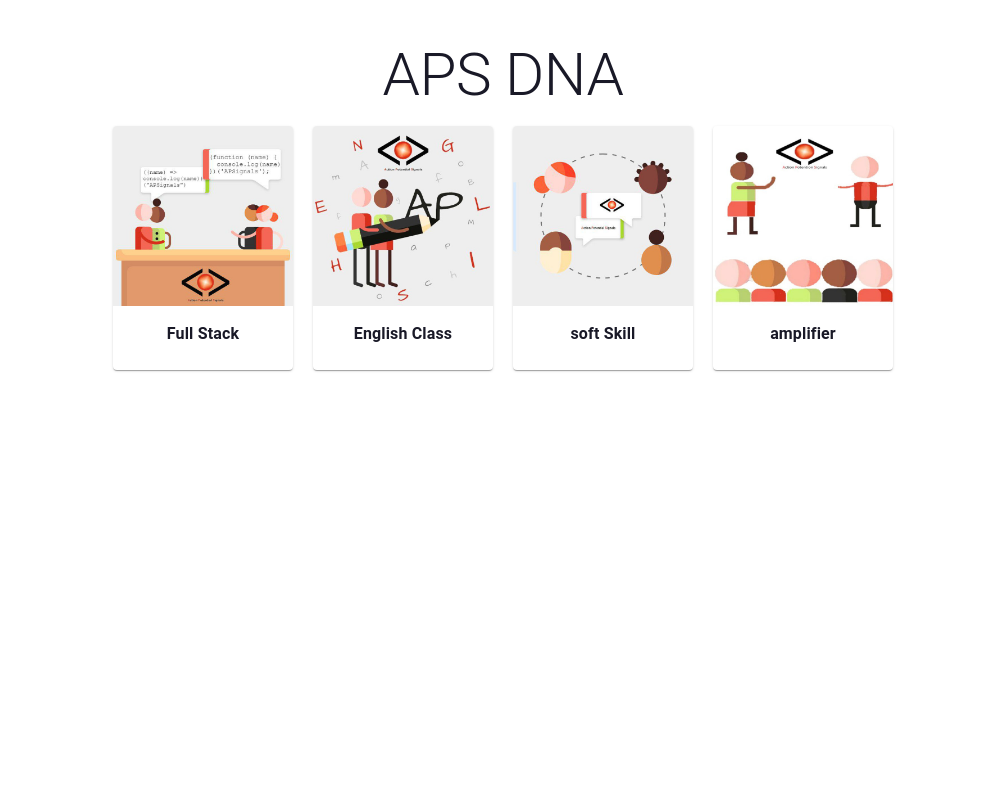
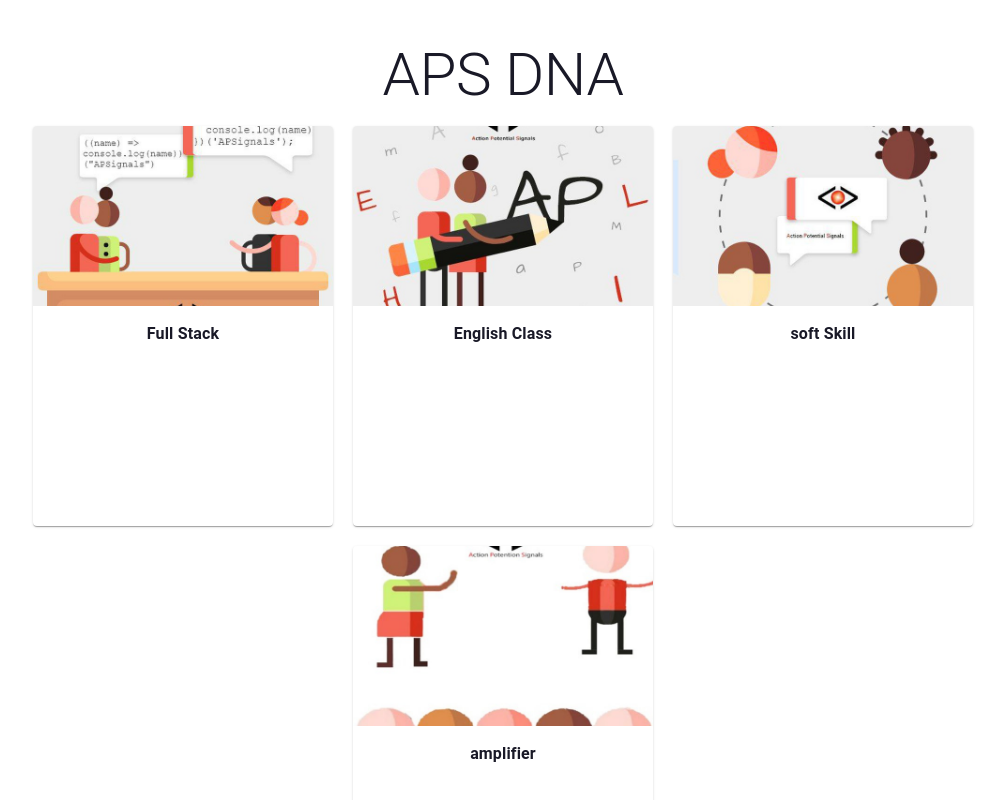
Before and after one commit to pouryaghazizadeh/react-app-aps1, a React (Create React App) app in the folder client/: page / in a window 1280 px wide. Shown: the part 1020-1820 px from the top of the page, without its empty margins (137-1142 px from the left). Built offline with nearby package versions, Linux system fonts and the light colour scheme.

Commit message:
fix card

```diff
--- a/client/src/components/card/Card.js
+++ b/client/src/components/card/Card.js
@@ -3,9 +3,10 @@ import { makeStyles } from "@mui/styles";
 export const cardStyle = makeStyles((theme) => {
   return {
     containerPage: {
-     background:"green",
-      maxWidth: "450px",
-      maxHeight: "700px",
+      border: `1px solid ${theme.palette.text.icon}`,
+      // maxWidth: "450px",
+      width: "300px",
+      height: "400px",
       margin: "5px",
       textAlign: "center",
     },
@@ -13,13 +14,18 @@ export const cardStyle = makeStyles((theme) => {
       fontWeight: "800",
       color: theme.palette.text.primary,
     },
+    containerText: {
+      background: theme.palette.background.default,
+
+      height: "100%",
+    },
   };
 });
 const Cards = ({ Info }) => {
   const { imageUrl, titleCard, descriptionCard, fontWeightCard } = Info;
-  const useStyles = cardStyle();
+  const useStyle = cardStyle();
   return (
-    <Card className={useStyles.containerPage}
+    <Card className={useStyle.containerPage}
     component="section"
 
      >
@@ -29,12 +35,12 @@ const Cards = ({ Info }) => {
         src={imageUrl && imageUrl}
         alt={titleCard && titleCard}
       />
-      <CardContent>
+      <CardContent className={useStyle.containerText}>
         {titleCard && (
           <Typography
             component="h4"
             fontWeight={fontWeightCard && fontWeightCard}
-            className={useStyles.title}
+            className={useStyle.title}
           >
             {titleCard}
           </Typography>
```
Also changed, not shown: client/src/components/card/Card.md (added), client/src/components/dot/Dot.md (added), client/src/components/footer/Footer.md (added), client/src/components/slider/Slider.md (added).
